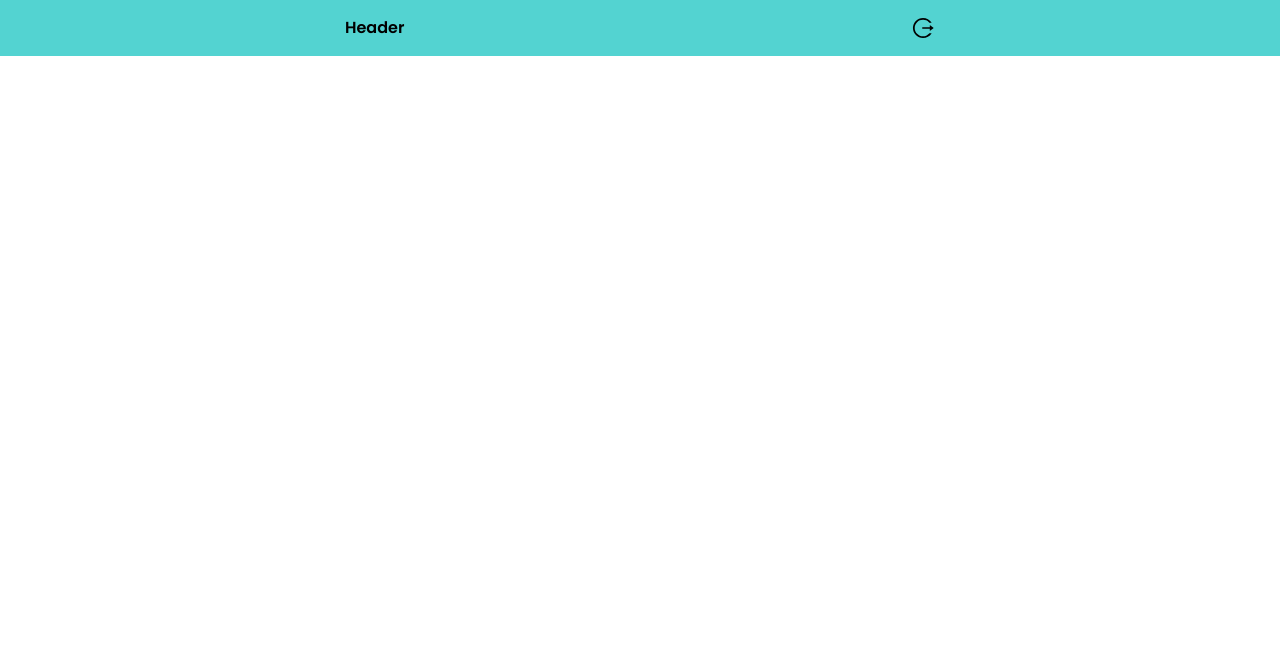
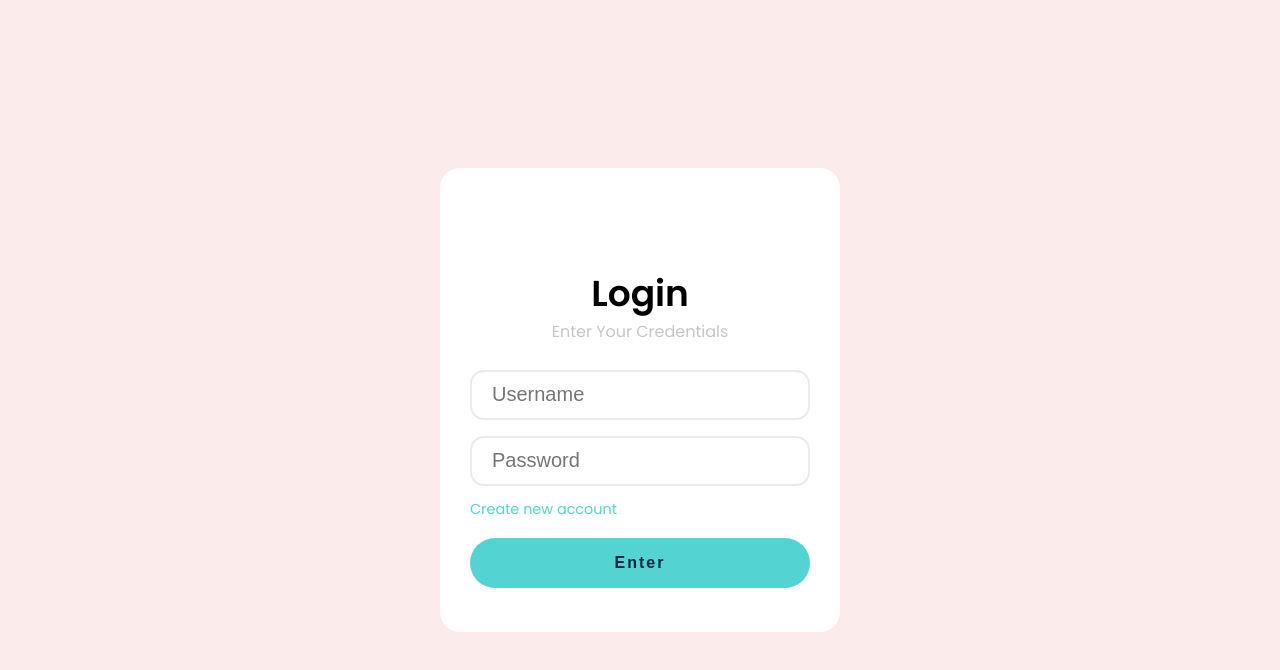
Before and after one commit to tonnamchakornpat/webminiproject, a React (Vite) app: page / in a window 1280 px wide. Shown: the top 670 px of the page. Built offline with nearby package versions, Linux system fonts and the light colour scheme.

Commit message:
refactor :sparkles: add animation loginPage

```diff
--- a/src/App.jsx
+++ b/src/App.jsx
@@ -5,8 +5,8 @@ import HomePage from './pages/HomePage'
 function App() {
   return (
     <>
-     <HomePage/>
-      {/* <LoginPage /> */}
+      {/* <HomePage/> */}
+      <LoginPage />
     </>
   )
 }
--- a/src/pages/LoginPage.jsx
+++ b/src/pages/LoginPage.jsx
@@ -1,27 +1,27 @@
 import { useState } from 'react'
 import '../styles/scss/main.scss'
-import { AiOutlineArrowLeft } from 'react-icons/ai'
+import { AiFillLeftCircle } from 'react-icons/ai'
 
 function LoginPage() {
   const [accNewStatus, setAccNewStatus] = useState(false)
   const showRegisForm = () => setAccNewStatus(!accNewStatus)
-
+  const backIconStyle = {
+    marginBottom: accNewStatus && '5px',
+    position: 'relative',
+    right: accNewStatus ? '0px' : '-400px',
+  }
   return (
     <div className="containerCard">
       <div className="loginCard">
-        {accNewStatus && (
-          <AiOutlineArrowLeft
-            id="backIcon"
-            size={30}
-            style={{
-              marginBottom: '10px',
-              position: 'relative',
-            }}
-            onClick={showRegisForm}
-          />
-        )}
+        <AiFillLeftCircle
+          id="backIcon"
+          size={35}
+          style={backIconStyle}
+          onClick={showRegisForm}
+        />
+
         <h2> {accNewStatus ? 'Create New Account' : 'Login'}</h2>
-        <h3>Enter Your Credentials</h3>
+        {!accNewStatus && <h3> Enter Your Credentials</h3>}
         <form action="/" method="post">
           <input
             autoComplete="off"
@@ -46,6 +46,7 @@ function LoginPage() {
             style={{
               display: accNewStatus ? 'block' : 'none',
               position: accNewStatus ? '-10px' : '0px',
+              marginBottom: '6px',
             }}
           />
           {!accNewStatus && <p onClick={showRegisForm}>Create new account</p>}
--- a/src/styles/scss/pages/_loginPage.scss
+++ b/src/styles/scss/pages/_loginPage.scss
@@ -30,6 +30,7 @@
             font-size: 36px;
             font-weight: 600;
             margin: 0 0 12px;
+            transition: 0.3s ease-out 1s;
         }
 
         h3 {
@@ -52,7 +53,7 @@
             font-size: 20px;
             padding: 0 20px;
             border-radius: 14px;
-            transition: ease-in 0.3s;
+            transition: all 0.3s ease-in;
 
             &:hover {
                 border: 2px solid $primary-color2;
@@ -96,13 +97,15 @@
         }
 
         #backIcon {
-            transition: linear 0, 3s;
+            transition: all 0.2s ease-out;
 
             &:hover {
-                color: $primary-color2;
+                color: $primary-color2-50;
+                top: -10px;
             }
         }
 
 
+
     }
 }
```
